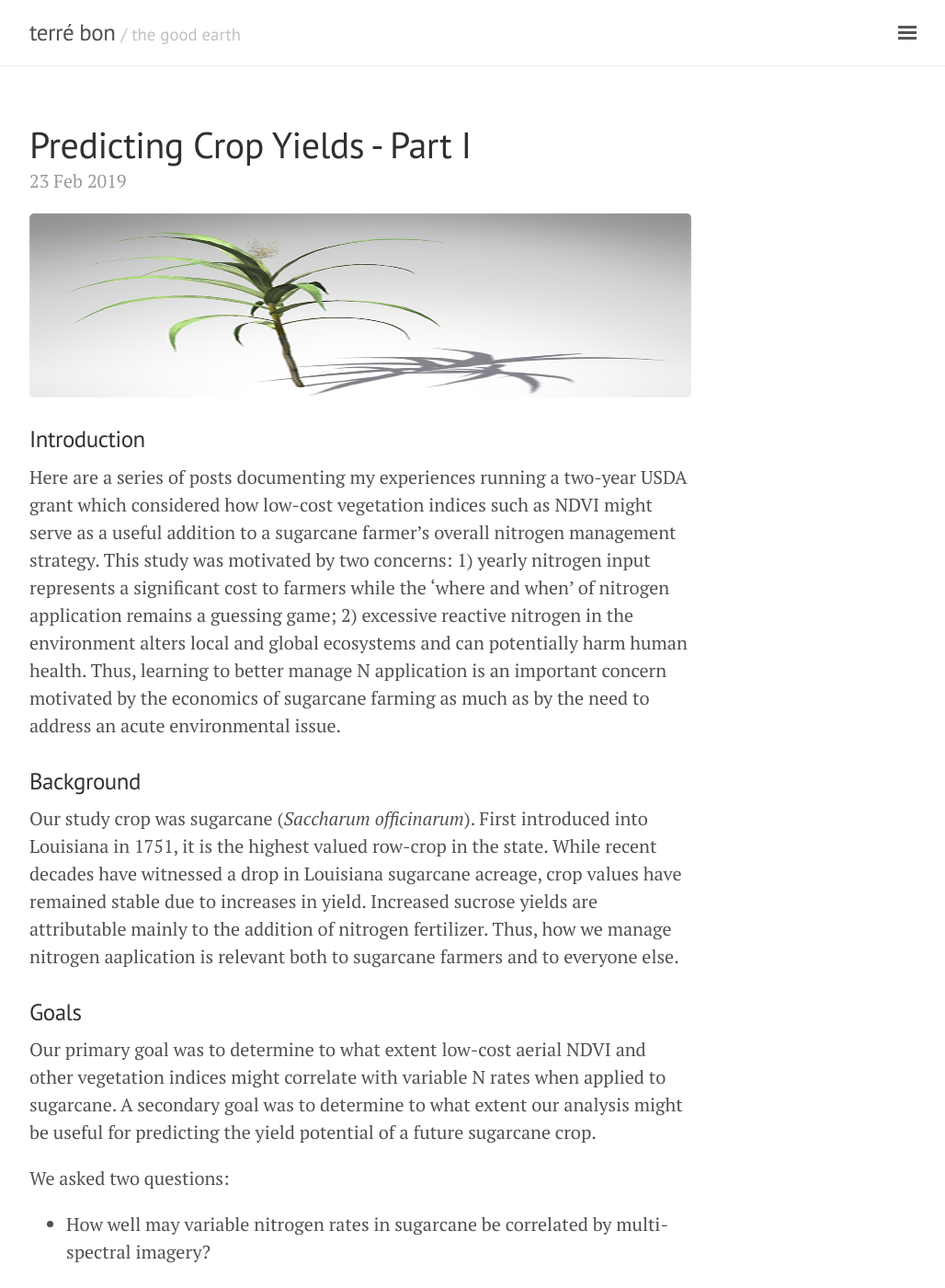
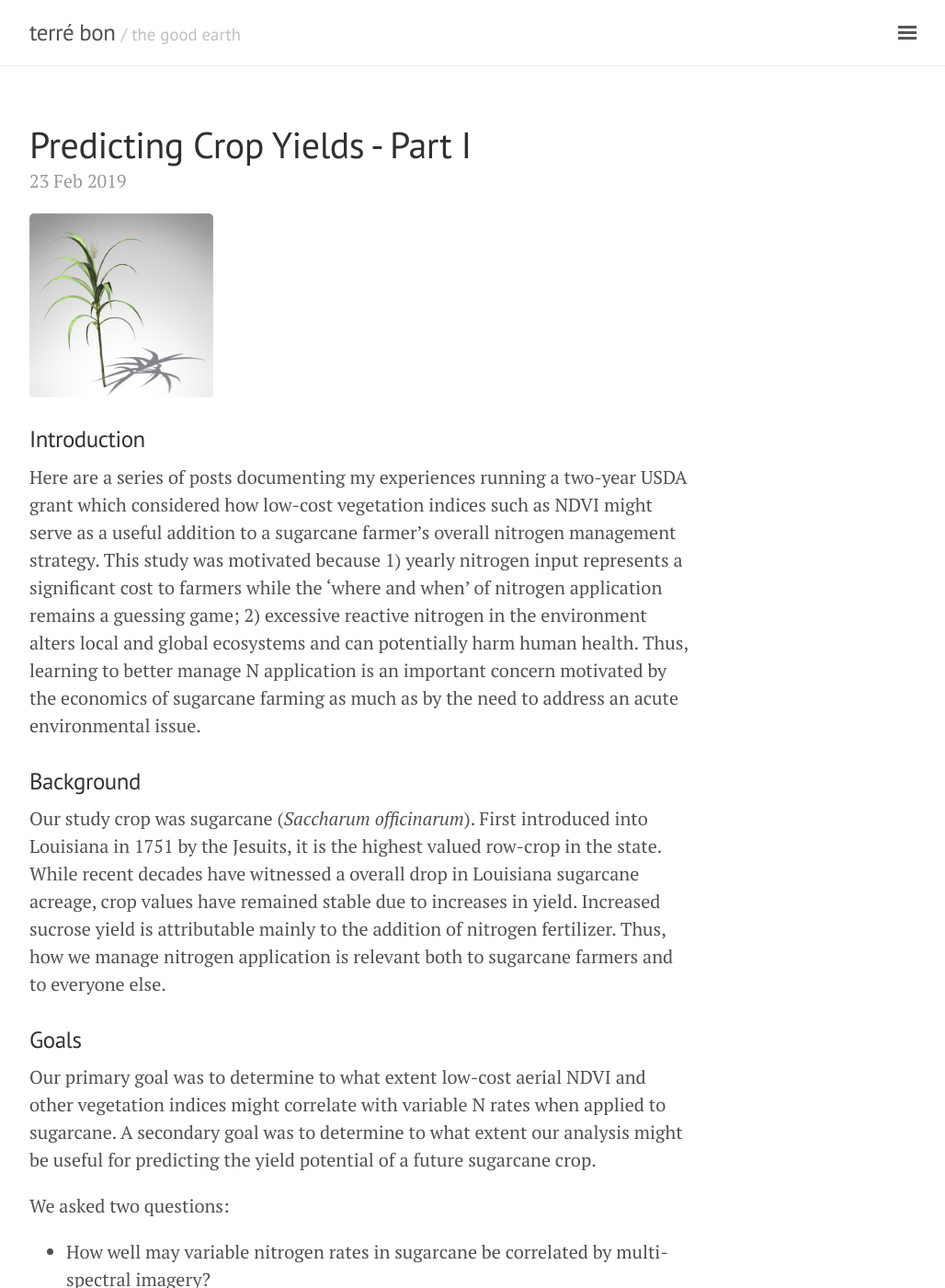
Before and after one commit to geraldmc/geraldmc.github.io, a Jekyll site: the page built from _posts/2019-02-23-predicting-yield-1.md, in a window 1280 px wide and 1400 px high. Shown: the whole window at 92% size, without its empty margins (248-1276 px from the left). Built offline with Jekyll 4.4.1, drawn with Linux system fonts in a browser that asks for light colours.

Commit message:
adds cane image

```diff
--- a/_posts/2019-02-23-predicting-yield-1.md
+++ b/_posts/2019-02-23-predicting-yield-1.md
@@ -3,15 +3,15 @@ layout: post
 title: Predicting Crop Yields - Part I
 ---
 
-![Treatments]({{ site.url }}/assets/sugar_cane.png){:height="200px" width="850px"}
+![Treatments]({{ site.url }}/assets/sugar_cane.png){:height="200px" width="200px"}
 
 ### Introduction
 
-Here are a series of posts documenting my experiences running a two-year USDA grant which considered how low-cost vegetation indices such as NDVI might serve as a useful addition to a sugarcane farmer's overall nitrogen management strategy. This study was motivated by two concerns: 1) yearly nitrogen input represents a significant cost to farmers while the 'where and when' of nitrogen application remains a guessing game; 2) excessive reactive nitrogen in the environment alters local and global ecosystems and can potentially harm human health. Thus, learning to better manage N application is an important concern motivated by the economics of sugarcane farming as much as by the need to address an acute environmental issue.
+Here are a series of posts documenting my experiences running a two-year USDA grant which considered how low-cost vegetation indices such as NDVI might serve as a useful addition to a sugarcane farmer's overall nitrogen management strategy. This study was motivated because 1) yearly nitrogen input represents a significant cost to farmers while the 'where and when' of nitrogen application remains a guessing game; 2) excessive reactive nitrogen in the environment alters local and global ecosystems and can potentially harm human health. Thus, learning to better manage N application is an important concern motivated by the economics of sugarcane farming as much as by the need to address an acute environmental issue.
 
 ### Background
 
-Our study crop was sugarcane (*Saccharum officinarum*). First introduced into Louisiana in 1751, it is the highest valued row-crop in the state. While recent decades have witnessed a drop in Louisiana sugarcane acreage, crop values have remained stable due to increases in yield. Increased sucrose yields are attributable mainly to the addition of nitrogen fertilizer. Thus, how we manage nitrogen aaplication is relevant both to sugarcane farmers and to everyone else.
+Our study crop was sugarcane (*Saccharum officinarum*). First introduced into Louisiana in 1751 by the Jesuits, it is the highest valued row-crop in the state. While recent decades have witnessed a overall drop in Louisiana sugarcane acreage, crop values have remained stable due to increases in yield. Increased sucrose yield is attributable mainly to the addition of nitrogen fertilizer. Thus, how we manage nitrogen application is relevant both to sugarcane farmers and to everyone else.
 
 ### Goals
 Our primary goal was to determine to what extent low-cost aerial NDVI and other vegetation indices might correlate with variable N rates when applied to sugarcane. A secondary goal was to determine to what extent our analysis might be useful for predicting the yield potential of a future sugarcane crop.
```
